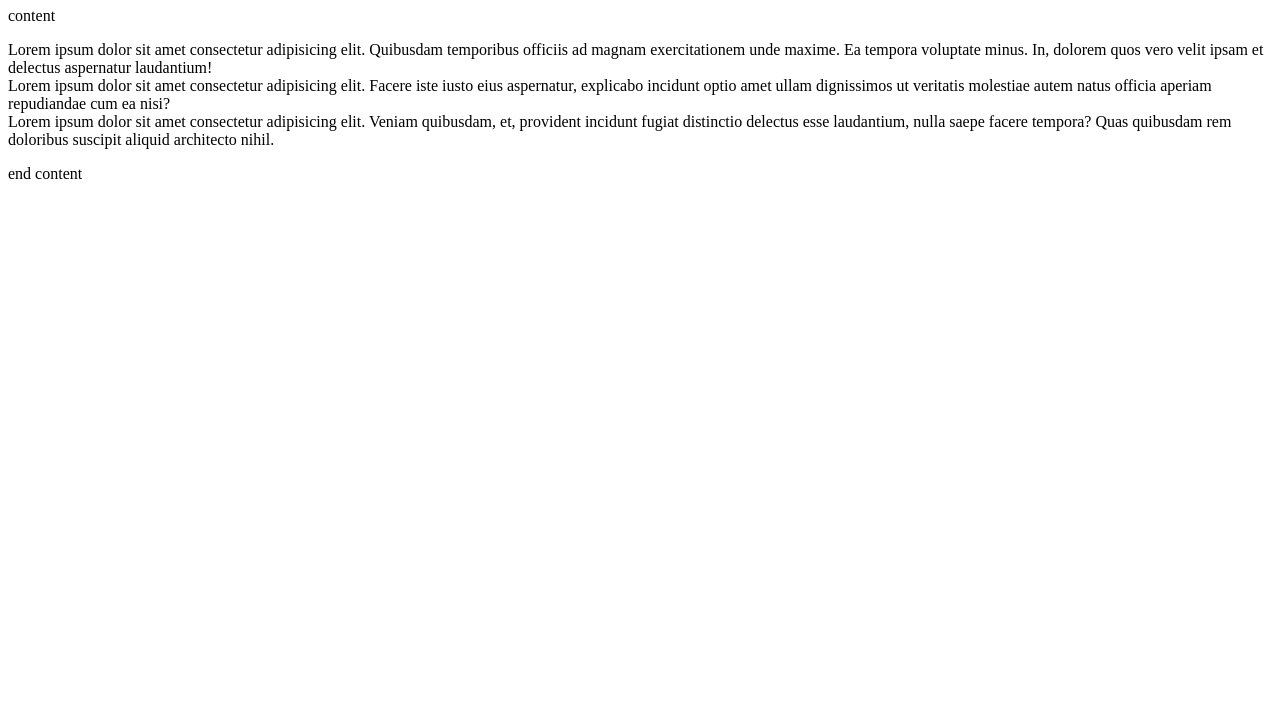
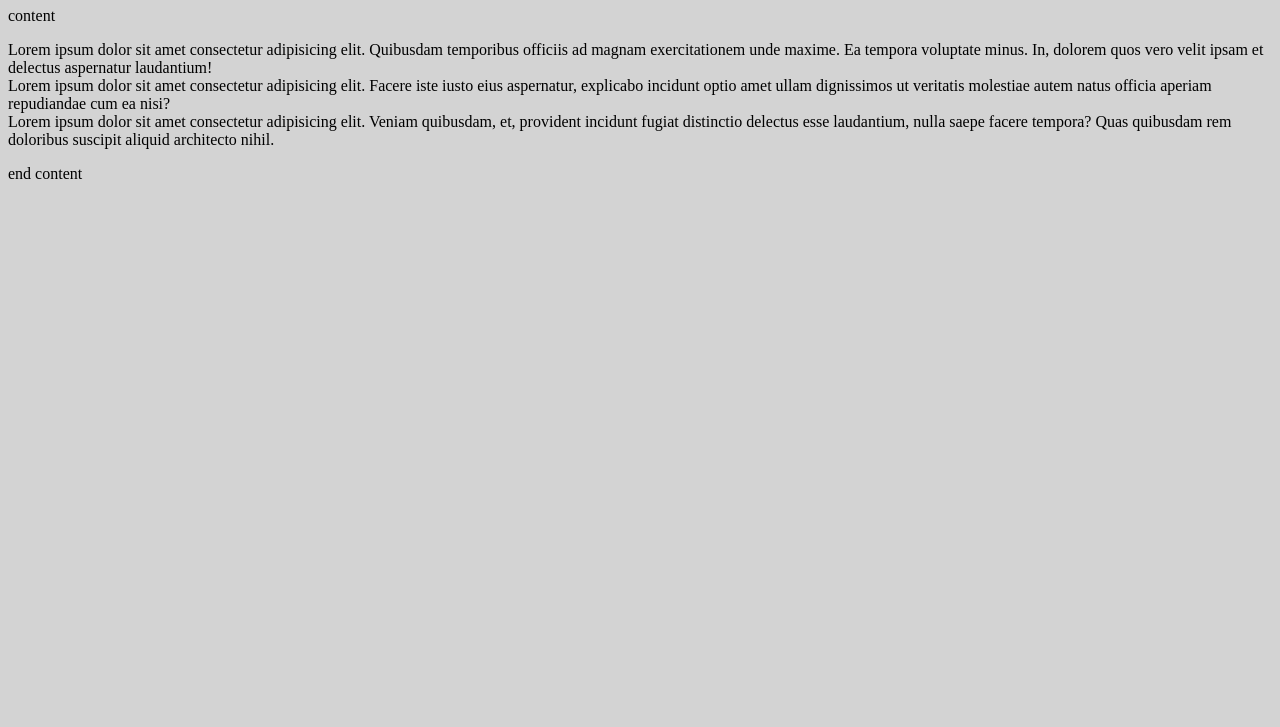
Before and after one commit to kindghost/branches, a plain HTML site: page index.html in a window 1280 px wide. Shown: the part 73-800 px from the top of the page. Drawn offline with Linux system fonts and the light colour scheme.

Commit message:
add styles

```diff
--- a/index.html
+++ b/index.html
@@ -4,6 +4,7 @@
     <meta charset="UTF-8">
     <meta name="viewport" content="width=device-width, initial-scale=1.0">
     <meta http-equiv="X-UA-Compatible" content="ie=edge">
+    <link rel="stylesheet" href="style.css">
     <title>Document</title>
 </head>
 <body>
--- /dev/null
+++ b/style.css
@@ -0,0 +1,3 @@
+body{
+    background: lightgray;
+}
```
